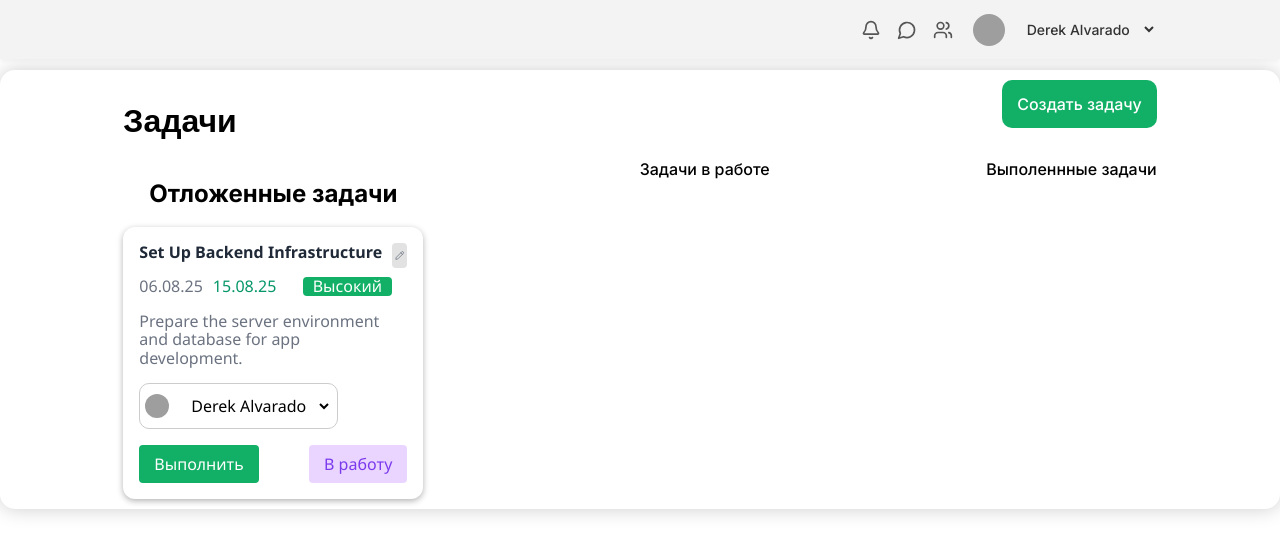
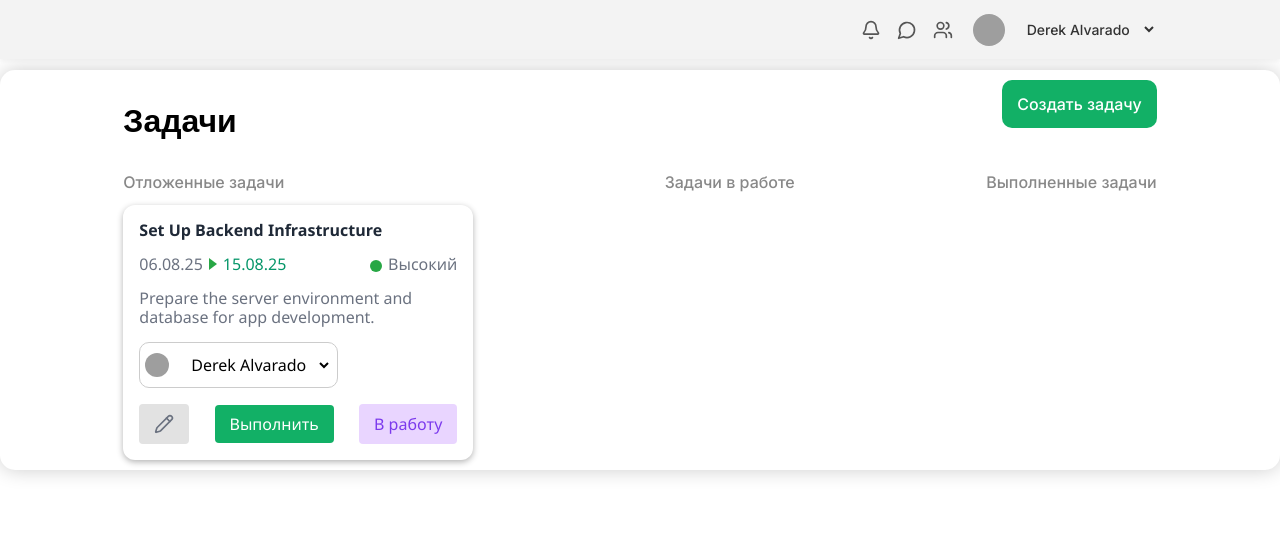
Before and after one commit to myrrhax/TTKProject, a React (Create React App) app: page / in a window 1280 px wide. Shown: the top 554 px of the page. Built offline with nearby package versions, Linux system fonts and the light colour scheme; grey boxes are pictures that could not be loaded.

Commit message:
Tasks-template is ready

```diff
--- a/src/TaskPage/TaskPage.css
+++ b/src/TaskPage/TaskPage.css
@@ -7,3 +7,9 @@
   display: flex;
   justify-content: space-between;
 }
+h2 {
+  font-size: var(--font-size-big);
+  text-align: start;
+  font-weight: 400;
+  color: var(--input-focus);
+}
--- a/src/TaskPage/TaskPage.js
+++ b/src/TaskPage/TaskPage.js
@@ -9,8 +9,12 @@ function TaskPage() {
         <h2>Отложенные задачи</h2>
         <TaskCard />
       </div>
-      <div className="task-folder">Задачи в работе</div>
-      <div className="task-folder">Выполеннные задачи</div>
+      <div className="task-folder">
+        <h2>Задачи в работе</h2>
+      </div>
+      <div className="task-folder">
+        <h2>Выполненные задачи</h2>
+      </div>
     </div>
   );
 }
--- a/src/components/TaskCard/TaskCard.css
+++ b/src/components/TaskCard/TaskCard.css
@@ -1,7 +1,8 @@
 @import "../../Var.css";
 
 .task-card {
-  width: 300px;
+  min-width: 300px;
+  max-width: 350px;
   background: white;
   border-radius: 12px;
   box-shadow: 0 2px 6px rgba(0, 0, 0, 0.3);
@@ -35,17 +36,15 @@
 }
 
 .task-edit-icon {
-  width: 25px;
-  height: 25px;
-  padding-inline: 3px;
+  height: 20px;
+  width: 20px;
   color: #6b7280;
   cursor: pointer;
   transition: color 0.2s ease;
-  background: var(--gray-element);
   border-radius: var(--radius);
 }
 
-.task-edit-icon:hover {
+.change-button:hover > task-edit-icon {
   color: #374151;
 }
 
@@ -79,12 +78,16 @@
 
 .task-priority {
   font-size: var(--font-size-base);
-  color: var(--color-primary-under);
-  padding-inline: 10px;
-  background: var(--color-primary);
-  border-radius: var(--radius);
 }
-
+.status-dot {
+  display: inline-block;
+  width: 12px;
+  height: 12px;
+  background-color: #28a745; /* зелёный */
+  border-radius: 50%;
+  margin-right: 6px;
+  vertical-align: middle;
+}
 .task-actions {
   display: flex;
   align-items: center;
@@ -103,19 +106,34 @@
   border-radius: var(--radius);
   cursor: pointer;
 }
+.change-button {
+  display: flex;
+  align-items: center;
+  justify-content: center;
+  height: 40px;
+  background: var(--gray-element);
+  border: none;
+  border-radius: var(--radius);
+  cursor: pointer;
+}
 
 .task-status {
+  display: flex;
   height: fit-content;
   font-size: var(--font-size-base);
   background-color: #e9d5ff;
   color: var(--color-secondary);
-  padding: 10px 15px;
+  max-height: 40px;
+  text-align: center;
+  align-items: center;
+  justify-content: center;
   border-radius: var(--radius);
   cursor: pointer;
 }
 
 .task-dates {
   display: flex;
+  align-items: center;
   justify-content: space-between;
   font-size: var(--font-size-base);
   color: #6b7280;
@@ -130,3 +148,18 @@
   display: flex;
   gap: 10px;
 }
+
+.status {
+  display: inline-flex;
+  align-items: center;
+}
+
+.arrow-right {
+  width: 0;
+  height: 0;
+
+  margin-inline: 6px;
+  border-top: 6px solid transparent;
+  border-bottom: 6px solid transparent;
+  border-left: 8px solid #28a745;
+}
--- a/src/components/TaskCard/TaskCard.js
+++ b/src/components/TaskCard/TaskCard.js
@@ -7,19 +7,26 @@ const TaskCard = () => {
     <div className="task-card">
       <div className="task-card-header">
         <div>
-          <h3 className="task-title">Set Up Backend Infrastructure</h3>
+          <div>
+            <h3 className="task-title">Set Up Backend Infrastructure</h3>
+          </div>
           <div className="task-dates">
             <span className="dead-date">
-              <span>06.08.25</span>
-              <span className="task-deadline">15.08.25</span>
+              <div class="status">
+                <span>06.08.25</span>
+                <span class="arrow-right"></span>
+                <span className="task-deadline">15.08.25</span>
+              </div>
             </span>
-            <span className="task-priority">Высокий</span>
+            <span>
+              <span class="status-dot"></span>
+              <span className="task-priority">Высокий</span>
+            </span>
           </div>
           <p className="task-description">
             Prepare the server environment and database for app development.
           </p>
         </div>
-        <Pencil className="task-edit-icon" />
       </div>
 
       <div class="content-card">
@@ -37,11 +44,13 @@ const TaskCard = () => {
             </div>
           </div>
           <div className="task-actions">
+            <button className="change-button">
+              <Pencil className="task-edit-icon" />
+            </button>
             <button className="task-button">Выполнить</button>
             <button className="task-status">В работу</button>
           </div>
         </div>
-        <div class="info_side"></div>
       </div>
     </div>
   );
```
